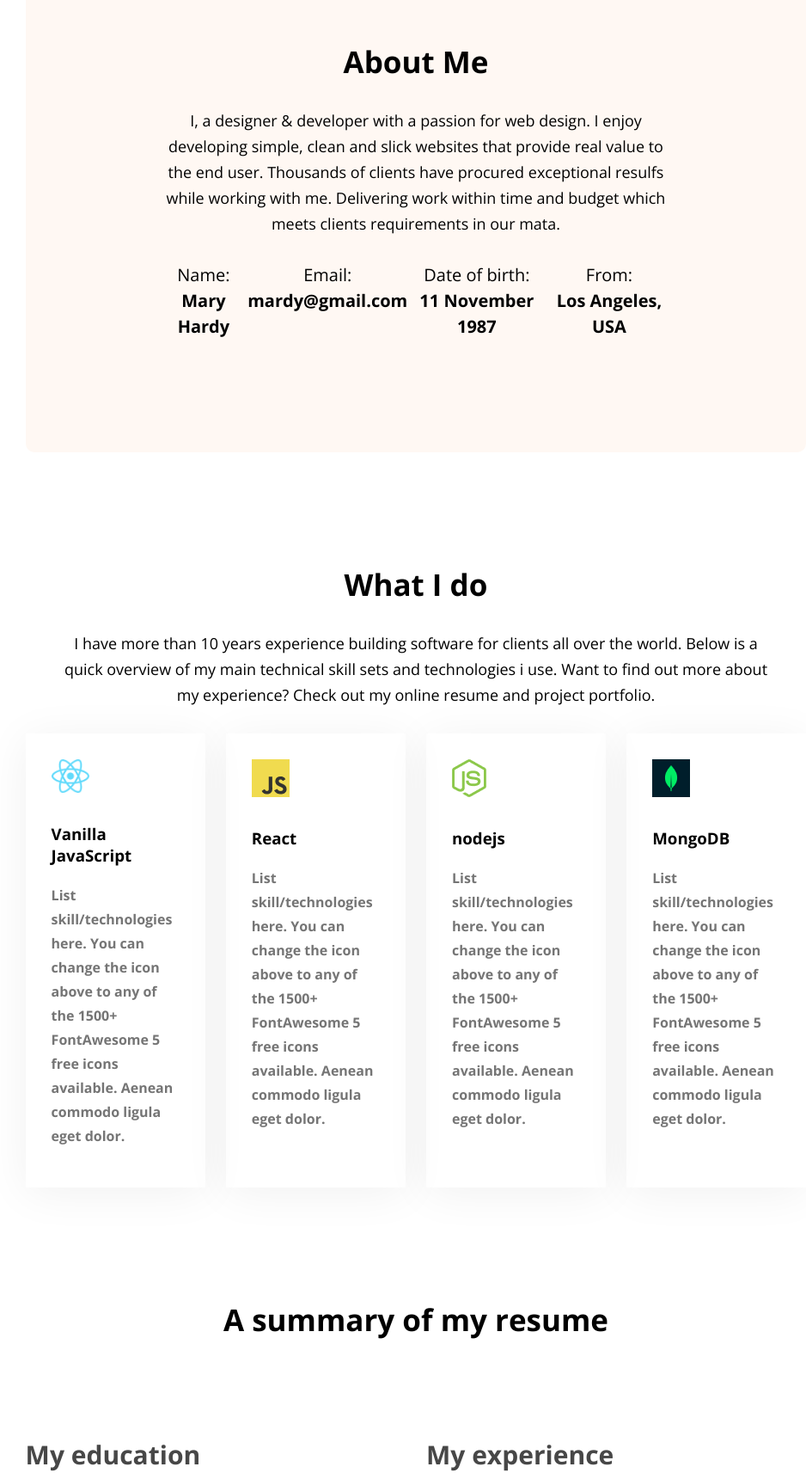
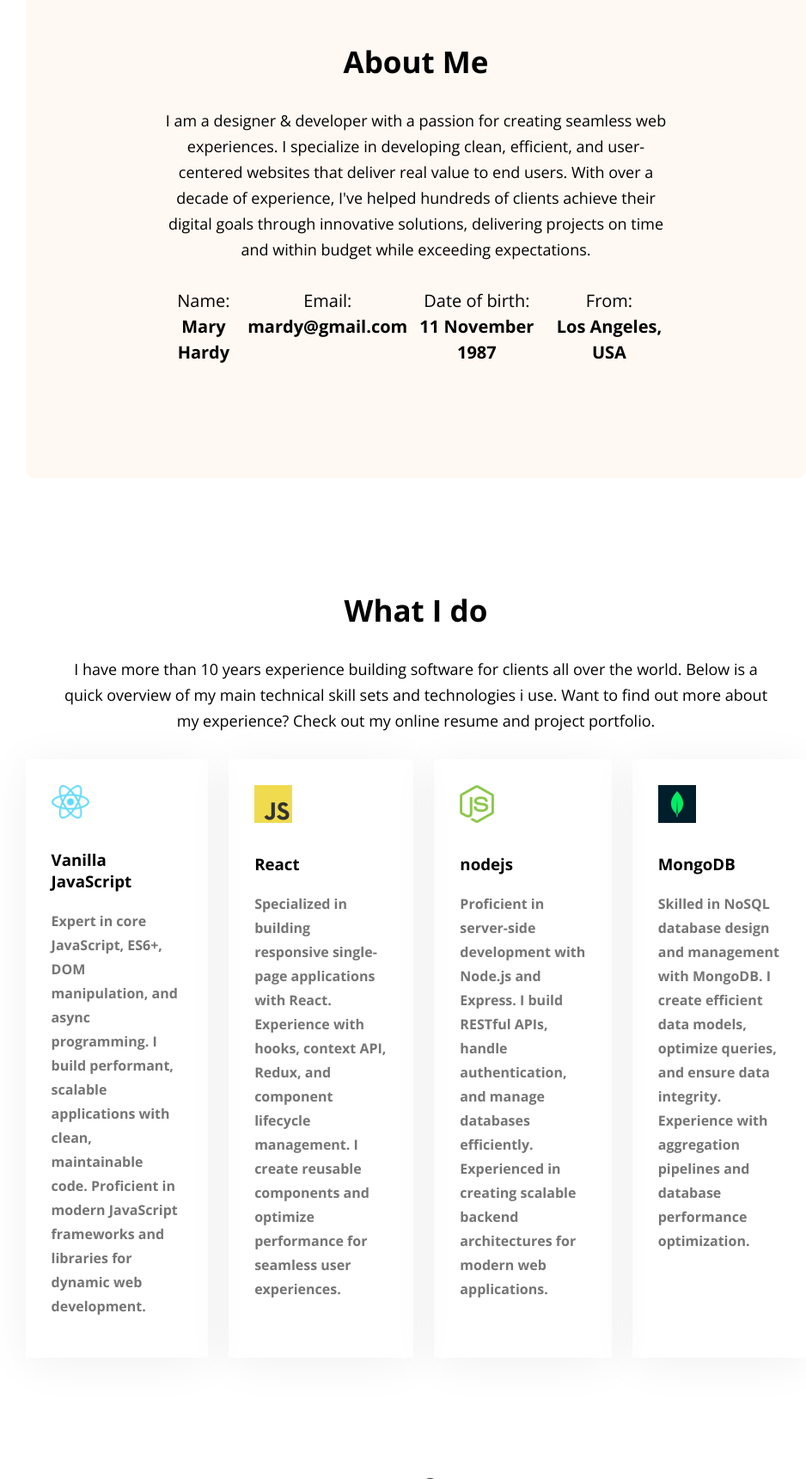
Before and after one commit to Abid-468/hero-dev-code, a plain HTML site: page index.html in a window 1280 px wide. Shown: the part 1080-2800 px from the top of the page at 86% size, without its empty margins (156-1094 px from the left). Drawn offline with nearby package versions, Linux system fonts and the light colour scheme.

Commit message:
finished

```diff
--- a/index.html
+++ b/index.html
@@ -9,6 +9,14 @@
     <link
       href="https://fonts.googleapis.com/css2?family=Open+Sans:ital,wght@0,300..800;1,300..800&display=swap"
       rel="stylesheet"
+    />
+    <!-- font awsome -->
+    <link
+      rel="stylesheet"
+      href="https://cdnjs.cloudflare.com/ajax/libs/font-awesome/7.0.1/css/all.min.css"
+      integrity="sha512-2SwdPD6INVrV/lHTZbO2nodKhrnDdJK9/kg2XD1r9uGqPo1cUbujc+IYdlYdEErWNu69gVcYgdxlmVmzTWnetw=="
+      crossorigin="anonymous"
+      referrerpolicy="no-referrer"
     />
     <link rel="stylesheet" href="style.css" />
   </head>
@@ -30,12 +38,17 @@
           <h2>Hi, I am</h2>
           <h1>Mary Hardy</h1>
           <p>
-            Shot what able cold new see hold.Friendly as an betrayed formerly
-            he. Morning because as to society behaved moments.
+            A passionate full-stack developer and UI/UX enthusiast dedicated to
+            creating beautiful, functional web experiences. I transform ideas
+            into elegant digital solutions that users love.
           </p>
           <div>
-            <button class="btn">Download CV</button>
-            <button class="btn">Contact</button>
+            <button class="btn">
+              <i class="fa-solid fa-download"></i>Download CV
+            </button>
+            <button class="btn">
+              <i class="fa-solid fa-phone"></i> Contact
+            </button>
           </div>
         </div>
 
@@ -50,11 +63,12 @@
         <div class="section-header">
           <h2>About Me</h2>
           <p>
-            I, a designer & developer with a passion for web design. I enjoy
-            developing simple, clean and slick websites that provide real value
-            to the end user. Thousands of clients have procured exceptional
-            resulfs while working with me. Delivering work within time and
-            budget which meets clients requirements in our mata.
+            I am a designer & developer with a passion for creating seamless web
+            experiences. I specialize in developing clean, efficient, and
+            user-centered websites that deliver real value to end users. With
+            over a decade of experience, I've helped hundreds of clients achieve
+            their digital goals through innovative solutions, delivering
+            projects on time and within budget while exceeding expectations.
           </p>
         </div>
 
@@ -96,36 +110,40 @@
             <img src="images/icons/react.png" />
             <h3>Vanilla JavaScript</h3>
             <p>
-              List skill/technologies here. You can change the icon above to any
-              of the 1500+ FontAwesome 5 free icons available. Aenean commodo
-              ligula eget dolor.
+              Expert in core JavaScript, ES6+, DOM manipulation, and async
+              programming. I build performant, scalable applications with clean,
+              maintainable code. Proficient in modern JavaScript frameworks and
+              libraries for dynamic web development.
             </p>
           </div>
           <div class="skill-card">
             <img src="images/icons/js.png" />
             <h3>React</h3>
             <p>
-              List skill/technologies here. You can change the icon above to any
-              of the 1500+ FontAwesome 5 free icons available. Aenean commodo
-              ligula eget dolor.
+              Specialized in building responsive single-page applications with
+              React. Experience with hooks, context API, Redux, and component
+              lifecycle management. I create reusable components and optimize
+              performance for seamless user experiences.
             </p>
           </div>
           <div class="skill-card">
             <img src="images/icons/nodejs.png" />
             <h3>nodejs</h3>
             <p>
-              List skill/technologies here. You can change the icon above to any
-              of the 1500+ FontAwesome 5 free icons available. Aenean commodo
-              ligula eget dolor.
+              Proficient in server-side development with Node.js and Express. I
+              build RESTful APIs, handle authentication, and manage databases
+              efficiently. Experienced in creating scalable backend
+              architectures for modern web applications.
             </p>
           </div>
           <div class="skill-card">
             <img src="images/icons/mongo.png" />
             <h3>MongoDB</h3>
             <p>
-              List skill/technologies here. You can change the icon above to any
-              of the 1500+ FontAwesome 5 free icons available. Aenean commodo
-              ligula eget dolor.
+              Skilled in NoSQL database design and management with MongoDB. I
+              create efficient data models, optimize queries, and ensure data
+              integrity. Experience with aggregation pipelines and database
+              performance optimization.
             </p>
           </div>
         </div>
@@ -143,31 +161,22 @@
             <h3 class="cart-title">Master in Computer Engineering</h3>
             <p class="card-info">Harvard University / 2015 - 2017</p>
             <p class="card-text">
-              List skill/technologies here. You can change the icon above to any
-              of the 1500+ FontAwesome 5 free icons available. Aenean commodo
-              ligula eget dolor.
+              Advanced studies in software engineering, algorithms, and
+              distributed systems. Thesis focused on optimizing web application
+              performance and scalability. Graduated with honors and published
+              research in leading technical journals.
             </p>
             <hr />
           </div>
 
           <div class="resume-card">
-            <h3 class="cart-title">Master in Computer Engineering</h3>
-            <p class="card-info">Harvard University / 2015 - 2017</p>
+            <h3 class="cart-title">Bachelor in Computer Science</h3>
+            <p class="card-info">MIT / 2011 - 2015</p>
             <p class="card-text">
-              List skill/technologies here. You can change the icon above to any
-              of the 1500+ FontAwesome 5 free icons available. Aenean commodo
-              ligula eget dolor.
-            </p>
-            <hr />
-          </div>
-
-          <div class="resume-card">
-            <h3 class="cart-title">Master in Computer Engineering</h3>
-            <p class="card-info">Harvard University / 2015 - 2017</p>
-            <p class="card-text">
-              List skill/technologies here. You can change the icon above to any
-              of the 1500+ FontAwesome 5 free icons available. Aenean commodo
-              ligula eget dolor.
+              Intensive training in user experience design, interface design
+              principles, and design thinking methodologies. Learned
+              industry-standard tools including Figma, Adobe XD, and user
+              research techniques.
             </p>
             <hr />
           </div>
@@ -176,34 +185,37 @@
         <div class="experience">
           <h2 class="section-title">My experience</h2>
           <div class="resume-card">
-            <h3 class="cart-title">Master in Computer Engineering</h3>
-            <p class="card-info">Harvard University / 2015 - 2017</p>
+            <h3 class="cart-title">Sr. Font End Developer</h3>
+            <p class="card-info">Apple Inc / 2020 - Current</p>
             <p class="card-text">
-              List skill/technologies here. You can change the icon above to any
-              of the 1500+ FontAwesome 5 free icons available. Aenean commodo
-              ligula eget dolor.
+              Lead developer for consumer-facing web applications reaching
+              millions of users. Architect and implement responsive interfaces
+              using React and modern JavaScript. Mentor junior developers and
+              establish frontend best practices across teams.
             </p>
             <hr />
           </div>
 
           <div class="resume-card">
-            <h3 class="cart-title">Master in Computer Engineering</h3>
-            <p class="card-info">Harvard University / 2015 - 2017</p>
+            <h3 class="cart-title">Jr. Font End Devef2loper</h3>
+            <p class="card-info">Dribbble Inc / 2018 - 2022</p>
             <p class="card-text">
-              List skill/technologies here. You can change the icon above to any
-              of the 1500+ FontAwesome 5 free icons available. Aenean commodo
-              ligula eget dolor.
+              Developed and maintained creative portfolio platform features used
+              by designers worldwide. Collaborated with design teams to
+              implement pixel-perfect interfaces. Improved site performance by
+              40% through code optimization and lazy loading techniques.
             </p>
             <hr />
           </div>
 
           <div class="resume-card">
-            <h3 class="cart-title">Master in Computer Engineering</h3>
-            <p class="card-info">Harvard University / 2015 - 2017</p>
+            <h3 class="cart-title">HTML Developer</h3>
+            <p class="card-info">Adobe Inc / 2017 - 2018</p>
             <p class="card-text">
-              List skill/technologies here. You can change the icon above to any
-              of the 1500+ FontAwesome 5 free icons available. Aenean commodo
-              ligula eget dolor.
+              Created responsive email templates and landing pages for marketing
+              campaigns. Ensured cross-browser compatibility and accessibility
+              standards compliance. Worked closely with designers to bring
+              creative visions to life with clean, semantic code.
             </p>
             <hr />
           </div>
@@ -211,7 +223,9 @@
       </div>
     </section>
     <div class="text-center" id="CV">
-      <button class="btn">Download CV</button>
+      <button class="btn">
+        <i class="fa-solid fa-download"></i>Download CV
+      </button>
     </div>
   </body>
 
--- a/style.css
+++ b/style.css
@@ -15,11 +15,12 @@ header {
   padding-top: 50px;
   background-image: url(images/developer.png), url(images/header_bg.png);
   background-position:
-    top left,
+    23px 38px,
     right bottom;
   background-repeat: no-repeat;
   padding-top: 50px;
 }
+
 nav {
   width: 71%;
   max-width: 1140px;
```
Also changed, not shown: 2 other files.
